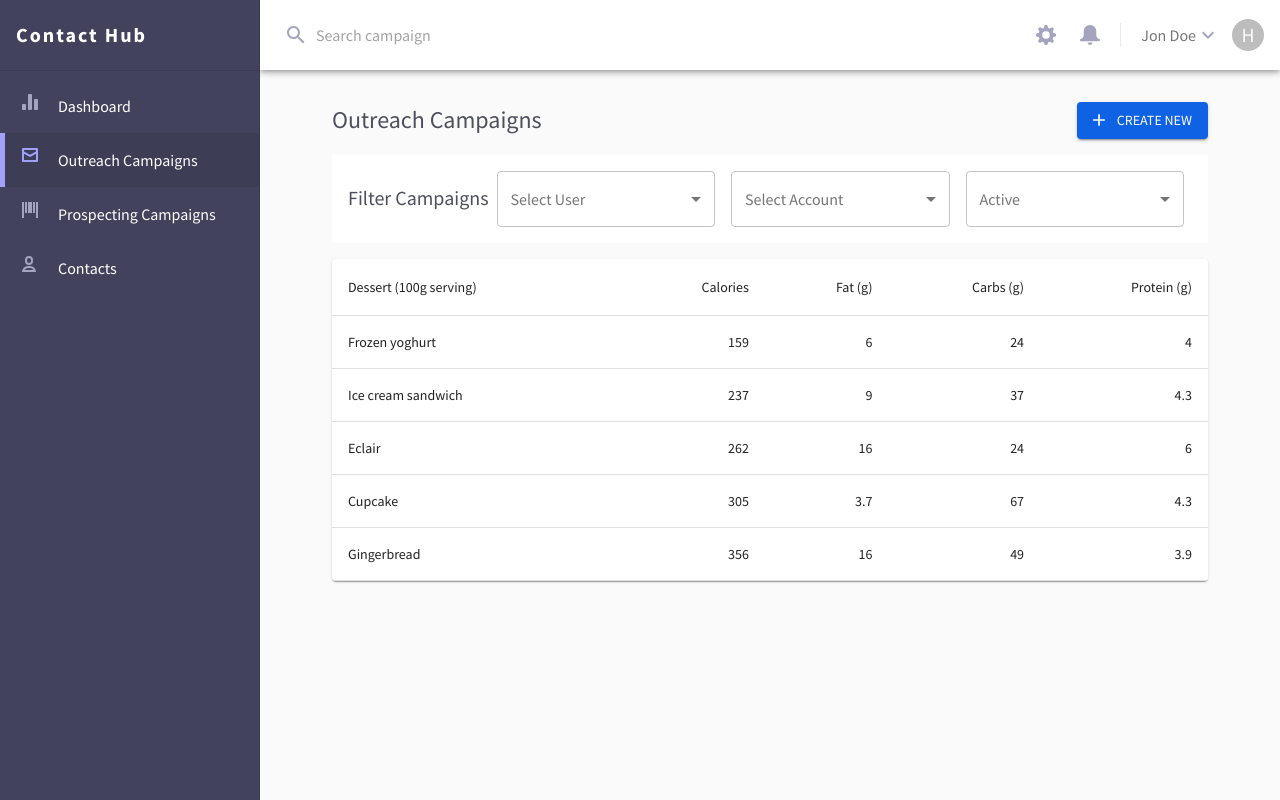
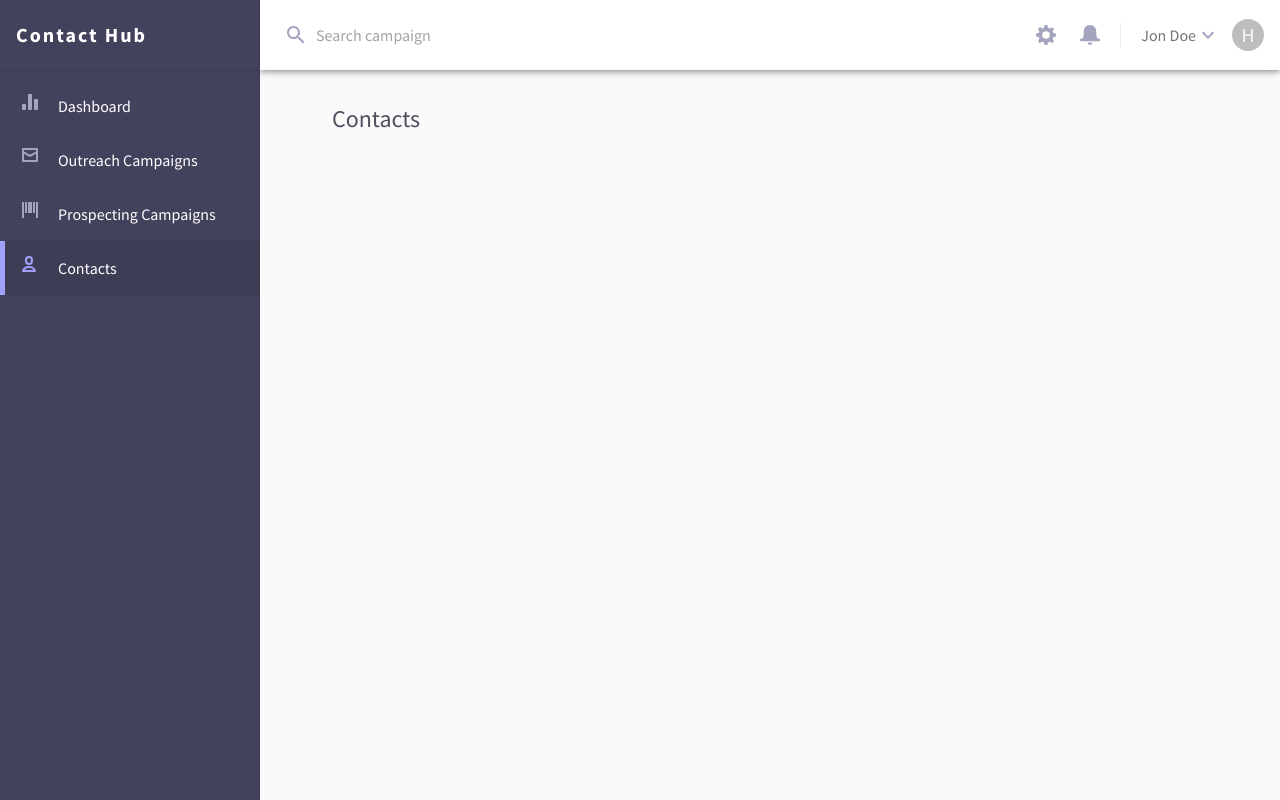
Before and after one commit to shahnawaz/contact-hub, a React (Create React App) app: page /contacts in a window 1280 px wide. Built offline with nearby package versions, Linux system fonts and the light colour scheme.

Commit message:
Router setup

```diff
--- a/package.json
+++ b/package.json
@@ -10,6 +10,7 @@
     "@testing-library/user-event": "^7.2.1",
     "react": "^16.13.1",
     "react-dom": "^16.13.1",
+    "react-router-dom": "^5.2.0",
     "react-scripts": "3.4.3"
   },
   "scripts": {
--- a/src/components/platform/AppLayout.jsx
+++ b/src/components/platform/AppLayout.jsx
@@ -1,13 +1,18 @@
 // 3rd party modules/packages
 import React from 'react';
 import { makeStyles } from "@material-ui/core/styles";
-
-// Pages
-import OutreachCampaigns from "../../pages/OutreachCampaigns";
+import {
+    BrowserRouter as Router,
+    Switch,
+    Route,
+} from "react-router-dom";
 
 // Components
 import { SideNav } from "./SideNav";
 import { TopBar } from "./TopBar";
+
+// Others
+import { routes } from "../../router";
 
 const drawerWidth = 260;
 
@@ -42,23 +47,38 @@ export const AppLayout = (props) => {
     };
 
     return (
+        <Router>
             <div className={classes.appLayout}>
+
                 <TopBar
                     drawerWidth={drawerWidth}
                     isDrawerOpen={isDrawerOpen}
                     handleDrawerToggle={handleDrawerToggle}
                 />
+
                 <SideNav
                     drawerWidth={drawerWidth}
                     isDrawerOpen={isDrawerOpen}
                     handleDrawerToggle={handleDrawerToggle}
                 />
+
                 <main className={classes.main}>
                     <div className={classes.toolbar} />
                         <div className={classes.content}>
-                    <OutreachCampaigns />
+                            <Switch>
+                                {routes.map((route, i) => (
+                                    <Route
+                                        key={i}
+                                        exact={route.exact}
+                                        path={route.path}
+                                        render={props => <route.component {...props} />}
+                                    />
+                                ))}
+                            </Switch>
                         </div>
                 </main>
+
             </div>
+        </Router>
     );
 };
--- a/src/components/platform/SideNav.jsx
+++ b/src/components/platform/SideNav.jsx
@@ -12,9 +12,11 @@ import {
     Box
 } from '@material-ui/core';
 import { makeStyles, useTheme } from '@material-ui/core/styles';
+import { useHistory } from "react-router-dom";
 
 // Others
 import { DashboardIcon, ContactsIcon, InboxIcon, ProductsIcon } from "../../assets/icons";
+import {routes, routesMap} from "../../router";
 
 // Style
 const useStyles = (config) => {
@@ -61,31 +63,49 @@ export const SideNav = ({ drawerWidth, isDrawerOpen, handleDrawerToggle }) => {
     const classes = useStyles({ drawerWidth });
     const theme = useTheme();
 
-    const [selectedIndex, setSelectedIndex] = React.useState(1);
     const container = window !== undefined ? () => window.document.body : undefined;
 
+    const history = useHistory();
+    const [activeRoutePath, setActiveRoutePath] = React.useState(history.location.pathname);
+    const routeTo = (path) => {
+        setActiveRoutePath(path);
+        history.push(path);
+    };
+
     const navItems = [
-        { displayName: 'Dashboard', icon: DashboardIcon, isSelected: selectedIndex === 0 },
-        { displayName: 'Outreach Campaigns', icon: InboxIcon, isSelected: selectedIndex === 1 },
-        { displayName: 'Prospecting Campaigns', icon: ProductsIcon, isSelected: selectedIndex === 2 },
-        { displayName: 'Contacts', icon: ContactsIcon, isSelected: selectedIndex === 3 }
+        {
+            displayName: 'Dashboard',
+            icon: DashboardIcon,
+            isSelected: activeRoutePath === routes[routesMap.dashboard].path,
+            path: routes[routesMap.dashboard].path
+        },
+        {
+            displayName: 'Outreach Campaigns',
+            icon: InboxIcon,
+            isSelected: activeRoutePath === routes[routesMap.outreachCampaign].path,
+            path: routes[routesMap.outreachCampaign].path
+        },
+        {
+            displayName: 'Prospecting Campaigns',
+            icon: ProductsIcon,
+            isSelected: activeRoutePath === routes[routesMap.prosCampaign].path,
+            path: routes[routesMap.prosCampaign].path
+        },
+        {
+            displayName: 'Contacts',
+            icon: ContactsIcon,
+            isSelected: activeRoutePath === routes[routesMap.contacts].path,
+            path: routes[routesMap.contacts].path
+        }
     ];
-
-    const renderDrawer = () => (
-        <div>
-            <Box className={classes.logoBox} display="flex" alignItems="center">
-                <Box textAlign="left" fontSize="h6.fontSize">
-                    Contact Hub
-                </Box>
-            </Box>
-            <Divider />
+    const renderNavListItems = () => (
         <List>
             {navItems.map((item, index) => (
                 <ListItem
                     button
                     selected={item.isSelected}
                     key={index}
-                        onClick={() => setSelectedIndex(index)}
+                    onClick={() => routeTo(item.path)}
                 >
                     <ListItemIcon>
                         <SvgIcon
@@ -97,6 +117,17 @@ export const SideNav = ({ drawerWidth, isDrawerOpen, handleDrawerToggle }) => {
                 </ListItem>
             ))}
         </List>
+    );
+
+    const renderDrawer = () => (
+        <div>
+            <Box className={classes.logoBox} display="flex" alignItems="center">
+                <Box textAlign="left" fontSize="h6.fontSize">
+                    Contact Hub
+                </Box>
+            </Box>
+            <Divider />
+            { renderNavListItems() }
         </div>
     );
 
--- /dev/null
+++ b/src/pages/ContactsPage.jsx
@@ -0,0 +1,19 @@
+// 3rd party modules/packages
+import React from 'react';
+import { Box } from '@material-ui/core';
+
+const ContactsPage = (props) => {
+    return (
+        <Box>
+
+            {/* Main Heading */}
+            <Box display="flex" justifyContent="space-between" alignItems="center">
+                <Box fontSize="h5.fontSize" display={{ xs: 'none', md: 'block' }}>Contacts</Box>
+                <Box fontSize="h6.fontSize" display={{ xs: 'block', md: 'none' }}>Contacts</Box>
+            </Box>
+
+        </Box>
+    );
+};
+
+export default ContactsPage;
--- /dev/null
+++ b/src/pages/DashboardPage.jsx
@@ -0,0 +1,19 @@
+// 3rd party modules/packages
+import React from 'react';
+import { Box } from '@material-ui/core';
+
+const DashboardPage = (props) => {
+    return (
+        <Box>
+
+            {/* Main Heading */}
+            <Box display="flex" justifyContent="space-between" alignItems="center">
+                <Box fontSize="h5.fontSize" display={{ xs: 'none', md: 'block' }}>Dashboard</Box>
+                <Box fontSize="h6.fontSize" display={{ xs: 'block', md: 'none' }}>Dashboard</Box>
+            </Box>
+
+        </Box>
+    );
+};
+
+export default DashboardPage;
--- a/src/pages/OutreachCampaigns.jsx
+++ b/src/pages/OutreachCampaignsPage.jsx
@@ -11,7 +11,7 @@ import AddIcon from '@material-ui/icons/Add';
 import { Filters } from "../components/outreach-campaigns/Filters";
 import { CampaignsList } from "../components/outreach-campaigns/CampaignsList";
 
-const OutreachCampaigns = (props) => {
+const OutreachCampaignsPage = (props) => {
     const [activeFilters, setActiveFilters] = React.useState({});
 
     const onFiltersChange = (updatedFilters) => {
@@ -57,4 +57,4 @@ const OutreachCampaigns = (props) => {
     );
 };
 
-export default OutreachCampaigns;
+export default OutreachCampaignsPage;
--- /dev/null
+++ b/src/pages/ProspectingCampaignsPage.jsx
@@ -0,0 +1,19 @@
+// 3rd party modules/packages
+import React from 'react';
+import { Box } from '@material-ui/core';
+
+const ProspectingCampaignsPage = (props) => {
+    return (
+        <Box>
+
+            {/* Main Heading */}
+            <Box display="flex" justifyContent="space-between" alignItems="center">
+                <Box fontSize="h5.fontSize" display={{ xs: 'none', md: 'block' }}>Prospecting Campaigns</Box>
+                <Box fontSize="h6.fontSize" display={{ xs: 'block', md: 'none' }}>Prospecting Campaigns</Box>
+            </Box>
+
+        </Box>
+    );
+};
+
+export default ProspectingCampaignsPage;
--- /dev/null
+++ b/src/router.js
@@ -0,0 +1,34 @@
+import DashboardPage from "./pages/DashboardPage";
+import OutreachCampaignsPage from "./pages/OutreachCampaignsPage";
+import ProspectingCampaignsPage from "./pages/ProspectingCampaignsPage";
+import ContactsPage from "./pages/ContactsPage";
+
+export const routesMap = {
+    dashboard: 0,
+    outreachCampaign: 1,
+    prosCampaign: 2,
+    contacts: 3
+};
+
+export const routes = [
+    {
+        path: "/",
+        exact: true,
+        component: DashboardPage
+    },
+    {
+        path: "/outreach-campaigns",
+        exact: true,
+        component: OutreachCampaignsPage
+    },
+    {
+        path: "/prospecting-campaigns",
+        exact: true,
+        component: ProspectingCampaignsPage
+    },
+    {
+        path: "/contacts",
+        exact: true,
+        component: ContactsPage
+    }
+];
```
Also changed, not shown: 1 other file (tests, documents, lock files or other folders). Lines whose indentation alone changed are shown as unchanged.
